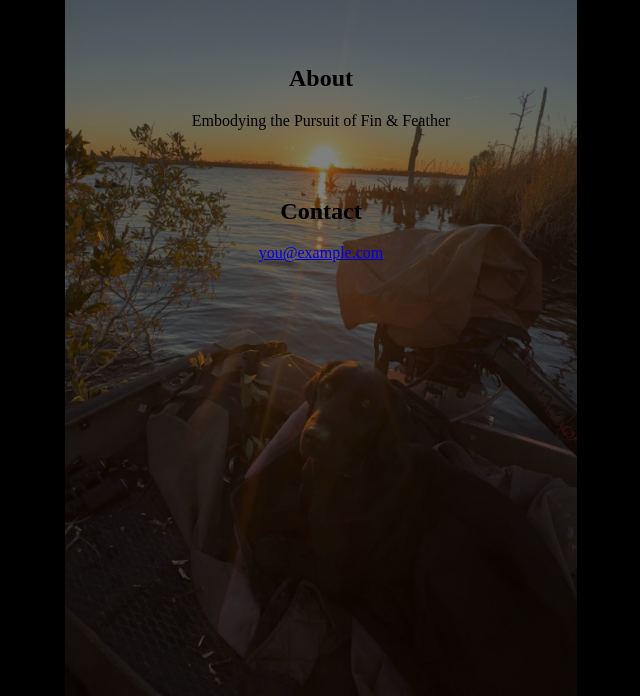
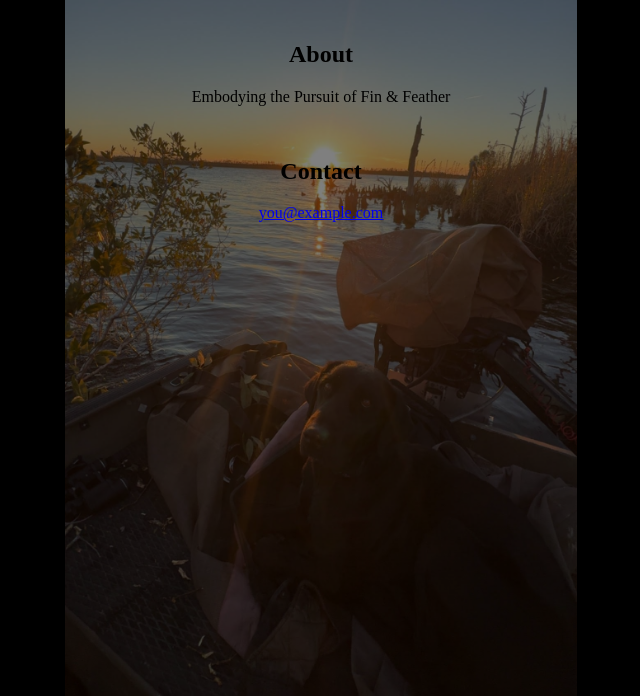
Before and after one commit to cahynonjones27-hash/mysite, a plain HTML site: page index.html in a window 1280 px wide. Shown: the part 104-800 px from the top of the page, without its empty margins (319-959 px from the left). Drawn offline with Linux system fonts and the light colour scheme.

Commit message:
Reduce section padding in index.html

```diff
--- a/index.html
+++ b/index.html
@@ -10,7 +10,7 @@
     body { margin: 0; font-family: Times New Roman, sans-serif; color: #000; background: linear-gradient(rgba(0,0,0,0.5), rgba(0,0,0,0.5)), url("Ivy-on-boat-background.jpg") center / 40% no-repeat fixed; background-color:#000; }
     nav { position: sticky; top: 0; background: #000; padding: 1rem; text-align: center; }
     nav a { margin: 0 1rem; text-decoration: none; color: #fff; }
-    section { padding: 1rem 1.5rem; max-width: 900px; margin: auto; text-align: center;}
+    section { padding: 0.5rem 1.5rem; max-width: 900px; margin: auto; text-align: center;}
     img { max-width: 100%; height: auto; border-radius: 8px; }
     .gallery { display: grid; grid-template-columns: repeat(auto-fit, minmax(250px, 1fr)); gap: 1rem; }
   </style>
```
